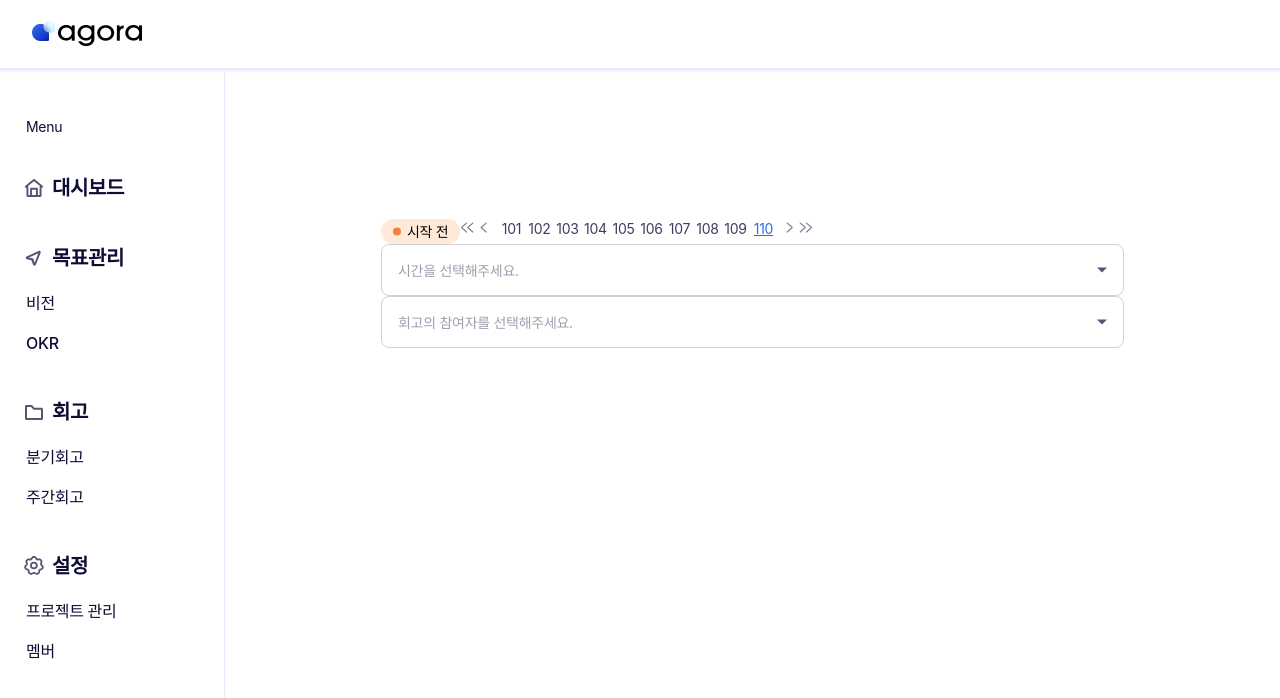
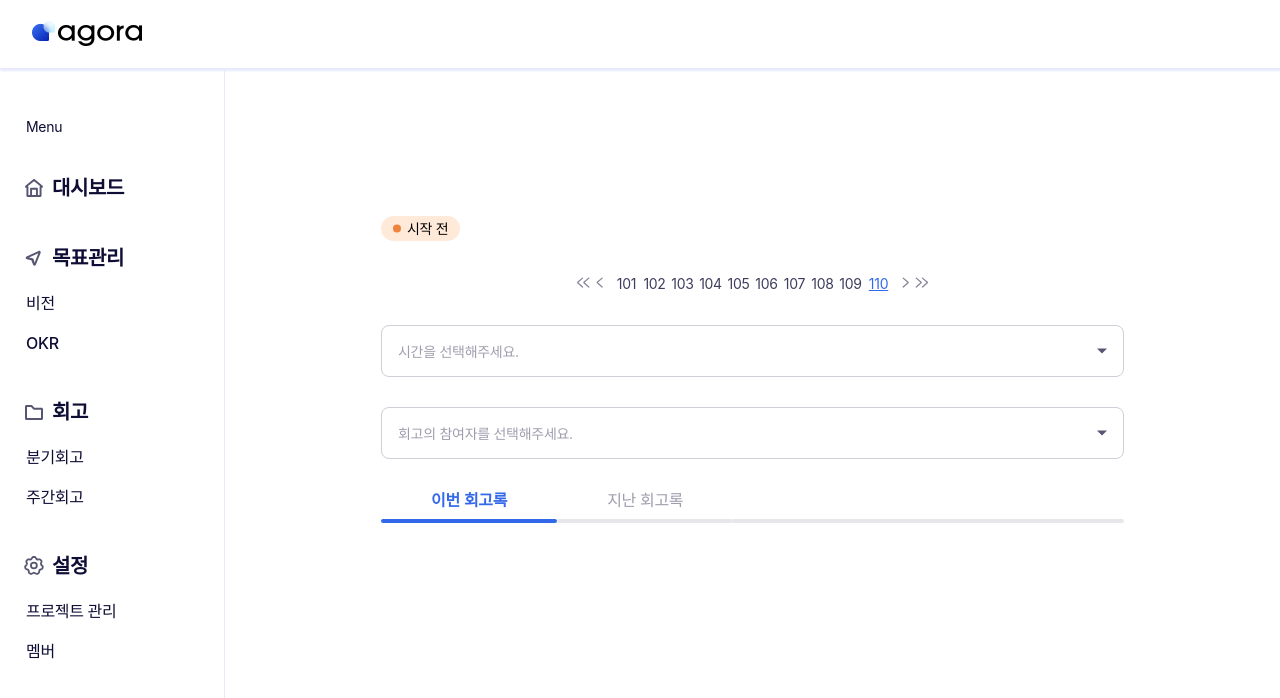
Before and after one commit to teamdef/agora-front-end, a Next.js app: page / in a window 1280 px wide. Shown: the top 698 px of the page. Built offline with nearby package versions, Linux system fonts and the light colour scheme; a web font is replaced by a local one.

Commit message:
feat: Tab 추가

```diff
--- a/src/components/common/display/Badge.tsx
+++ b/src/components/common/display/Badge.tsx
@@ -20,6 +20,7 @@ const Badge = ({ label, status }: BadgeProps) => {
 const Box = styled.span<{ $status: BadgeProps['status'] }>`
   position: relative;
   display: inline-flex;
+  align-self: flex-start;
   justify-content: center;
   gap: 6px;
   align-items: center;
--- /dev/null
+++ b/src/components/common/navigation/Tab.tsx
@@ -0,0 +1,66 @@
+'use client';
+
+import styled from 'styled-components';
+
+interface TabProps {
+  current: number;
+  handler: (idx: number) => void;
+  menu: string[];
+}
+const Tab = ({ current, handler, menu }: TabProps) => {
+  return (
+    <Wrapper>
+      {menu.map((item, idx) => {
+        return (
+          <TabButton onClick={() => handler(idx)} $isFocus={idx === current}>
+            <span>{item}</span>
+          </TabButton>
+        );
+      })}
+    </Wrapper>
+  );
+};
+
+const Wrapper = styled.nav`
+  position: relative;
+  display: flex;
+  align-items: center;
+  width: 100%;
+  &::before {
+    content: '';
+    position: absolute;
+    display: block;
+    bottom: 0;
+    left: 0;
+    width: 100%;
+    height: 4px;
+    border-radius: 2px;
+    background-color: ${({ theme }) => theme.colors.agoraBlack[50]};
+  }
+`;
+const TabButton = styled.button<{ $isFocus: boolean }>`
+  position: relative;
+  height: 34px;
+  display: flex;
+  padding: 0 50px;
+  min-width: 168px;
+  justify-content: center;
+  cursor: pointer;
+  background-color: #fff;
+  ${({ theme, $isFocus }) => ($isFocus ? theme.fontStyle.subtitle_2 : theme.fontStyle.body_2)}
+  color: ${({ theme, $isFocus }) => ($isFocus ? theme.colors.agoraBlue[400] : theme.colors.agoraBlack[300])};
+  overflow: hidden;
+  &::before {
+    content: '';
+    position: absolute;
+    display: block;
+    bottom: 0;
+    left: 0;
+    width: 100%;
+    height: 4px;
+    border-radius: 2px;
+    background-color: ${({ theme, $isFocus }) =>
+      $isFocus ? theme.colors.agoraBlue[400] : theme.colors.agoraBlack[50]};
+  }
+`;
+export default Tab;
--- a/src/pages/index.tsx
+++ b/src/pages/index.tsx
@@ -6,6 +6,7 @@ import Pagination from '~/components/common/navigation/Pagination';
 import { ReactElement } from 'react';
 import GNBLayout from '~/components/layout/GNBLayout';
 import LNBLayout from '~/components/layout/LNBLayout';
+import Tab from '~/components/common/navigation/Tab';
 
 const mockData: DropdownMemberStatus[] = [
   {
@@ -30,20 +31,26 @@ const mockData: DropdownMemberStatus[] = [
   },
 ];
 
+const TAB_MENU = ['이번 회고록', '지난 회고록'];
 const Page = () => {
   const [current, setCurrent] = useState(110);
   const [dropdown, setDropdown] = useState<string | null>(null);
   const [memberDrop, setMemberDrop] = useState<DropdownMemberStatus[]>([]);
+  const [tab, setTab] = useState<number>(0);
 
   const totalPage = 115;
 
   const currentHandler = (idx: number) => {
     setCurrent(idx);
   };
+
   const dropdownHandler = (value: string) => {
     setDropdown(value);
   };
 
+  const tabHandler = (idx: number) => {
+    setTab(idx);
+  };
   const memberDropHandler = (value: DropdownMemberStatus) => {
     console.log(value.id);
     const hasValue = memberDrop.find((member) => member.id === value.id);
@@ -55,7 +62,7 @@ const Page = () => {
   };
 
   return (
-    <div style={{ padding: '100px' }}>
+    <div style={{ padding: '100px', display: 'flex', flexDirection: 'column', gap: '30px' }}>
       <Badge label="시작 전" status="todo" />
       <Pagination currentPage={current} pagehandler={currentHandler} totalPage={totalPage} />
       <DateDropdown value={dropdown} placeHolder="시간을 선택해주세요." valueHandler={dropdownHandler} />
@@ -65,6 +72,7 @@ const Page = () => {
         valueHandler={memberDropHandler}
         memberList={mockData}
       />
+      <Tab current={tab} handler={tabHandler} menu={TAB_MENU} />
     </div>
   );
 };
```
Also changed, not shown: src/components/common/profileImage.tsx (deleted, +0 -25 lines).
